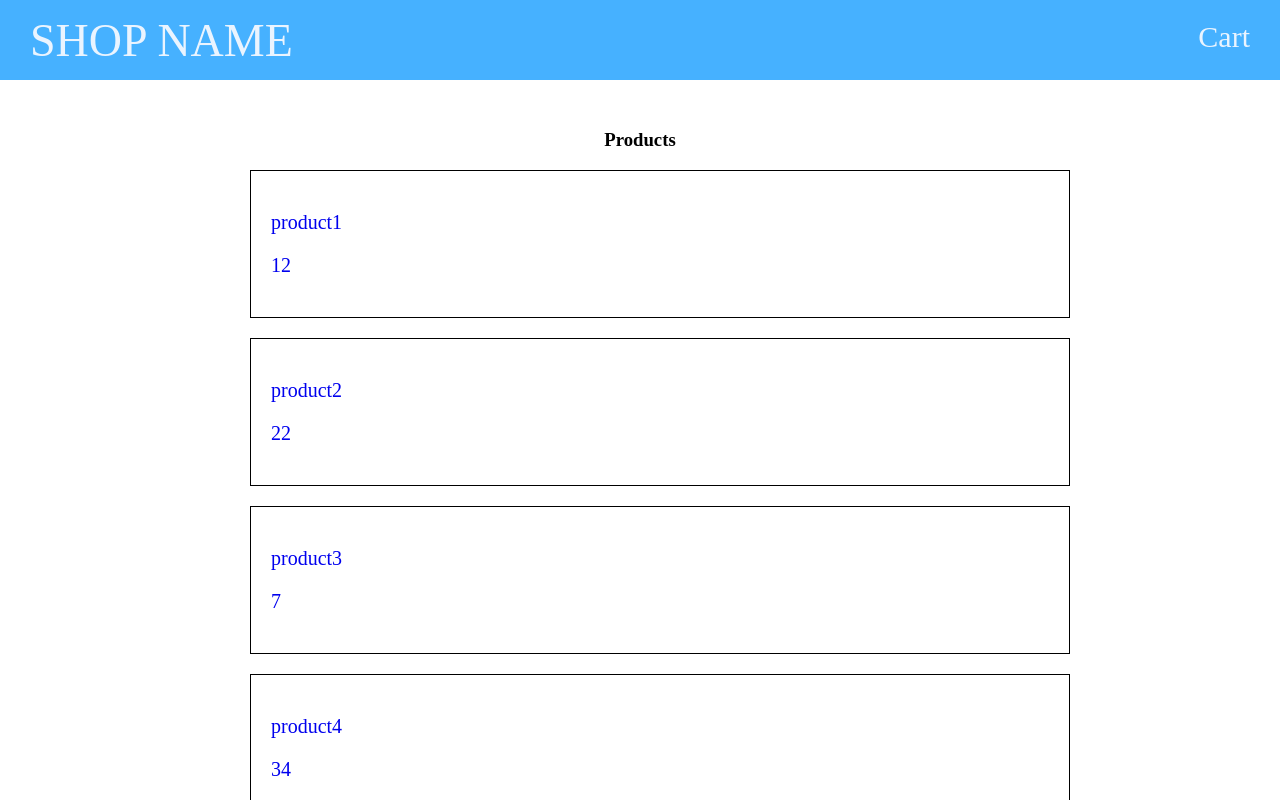
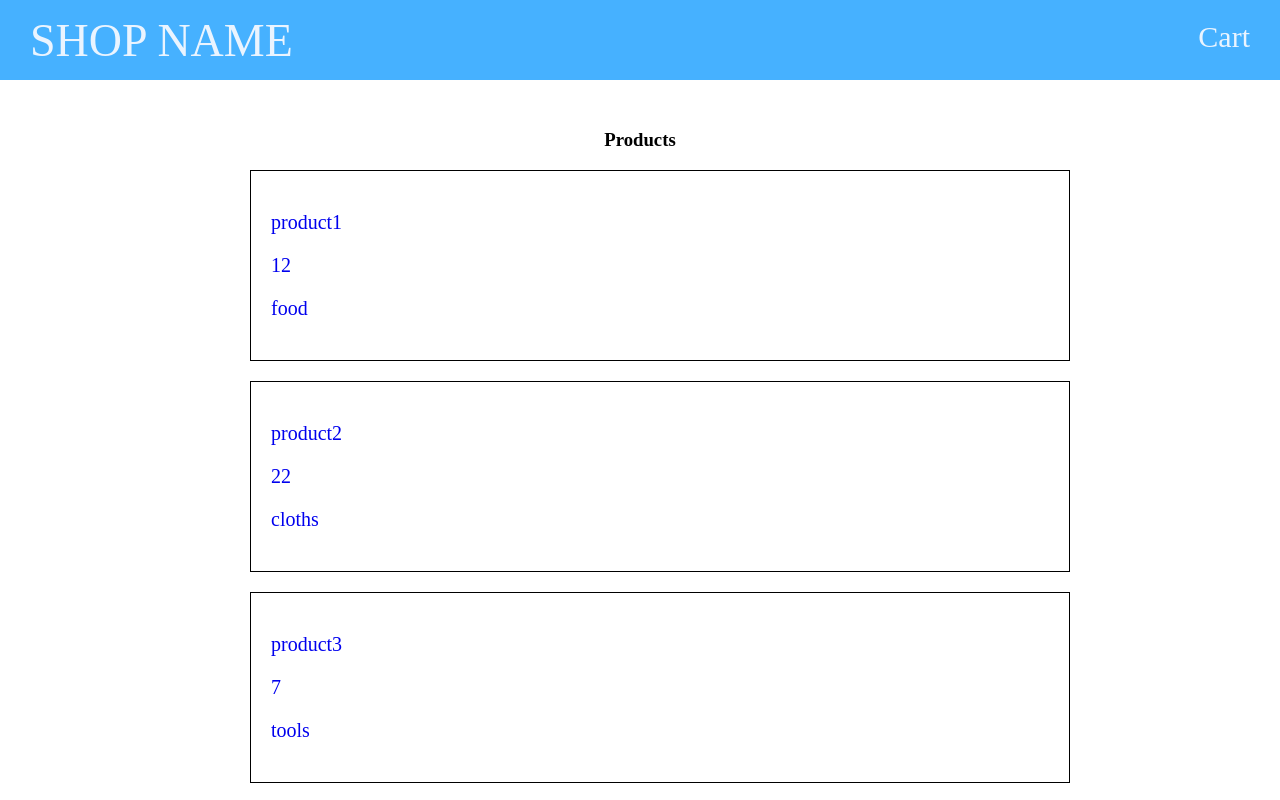
Before and after one commit to ScalaConsultants/react-example-app, a React app: page / in a window 1280 px wide. Shown: the top 800 px of the page. Built offline with nearby package versions, Linux system fonts and the light colour scheme.

Commit message:
display product category

```diff
--- a/src/screens/ProductDetails/ProductDetails.js
+++ b/src/screens/ProductDetails/ProductDetails.js
@@ -2,17 +2,20 @@ import React from 'react'
 import Screen from '../../styledComponents/Screen'
 import Button from '../../styledComponents/Button'
 import products from '../../data/products'
+import categories from '../../data/categories'
 import { Link } from 'react-router-dom'
 
 const ProductDetails = (props) => {
 
   const id = parseInt(props.match.params.id, 10)
   const product = products.filter(product => product.id === id)[0]
+  const category = categories.filter(category => category.id === product.category)[0].name
 
   return (
     <Screen>
       <h3>{product.name}</h3>
       <p>Price: {product.price}</p>
+      <p>Category: {category}</p>
       <p>Description: {product.desc}</p>
       <Link to='/'>
         <Button>Back</Button>
--- a/src/screens/ProductsList/ListElement/ListElement.js
+++ b/src/screens/ProductsList/ListElement/ListElement.js
@@ -1,11 +1,16 @@
 import React from 'react'
 import ListElementStyle from './ListElementStyle'
+import categories from '../../../data/categories'
 
 const ListElement = (props) => {
-    return (
+
+  const category = categories.filter(category => category.id === props.product.category)[0].name
+
+  return (
       <ListElementStyle>
         <p>{props.product.name}</p>
         <p>{props.product.price}</p>
+        <p>{category}</p>
       </ListElementStyle>
     )
 }
```
